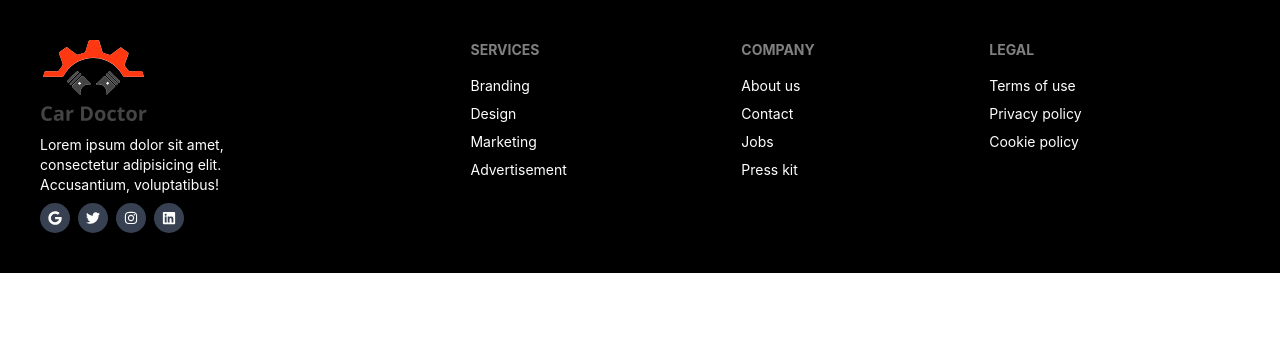
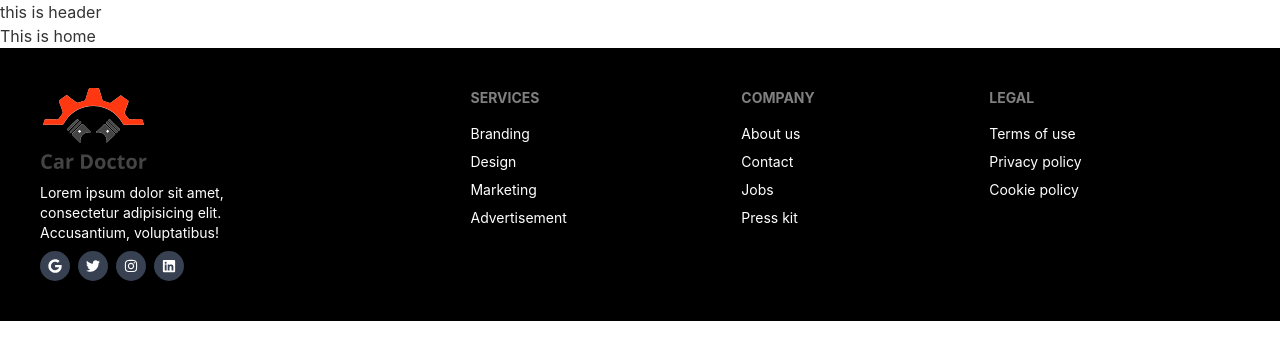
Before and after one commit to Chayti/genius-car-client_vite, a React (Create React App) app: page / in a window 1280 px wide. Shown: the top 360 px of the page. Built offline with nearby package versions, Linux system fonts and the light colour scheme.

Commit message:
Router setup

```diff
--- a/package.json
+++ b/package.json
@@ -10,6 +10,7 @@
     "react": "^18.2.0",
     "react-dom": "^18.2.0",
     "react-icons": "^4.6.0",
+    "react-router-dom": "^6.4.2",
     "react-scripts": "5.0.1",
     "web-vitals": "^2.1.4"
   },
--- a/src/App.js
+++ b/src/App.js
@@ -1,10 +1,10 @@
-import './App.css';
-import Footer from './Pages/Shared/Footer/Footer';
+import { RouterProvider } from 'react-router';
+import { routes } from './Routes/Routes/Routes';
 
 function App() {
   return (
-    <div className="App">
-      <Footer></Footer>
+    <div>
+      <RouterProvider router={routes}></RouterProvider>
     </div>
   );
 }
--- /dev/null
+++ b/src/Layout/Main.js
@@ -0,0 +1,16 @@
+import React from 'react';
+import { Outlet } from 'react-router';
+import Footer from '../Pages/Shared/Footer/Footer';
+import Header from '../Pages/Shared/Header/Header';
+
+const Main = () => {
+    return (
+        <div>
+            <Header></Header>
+            <Outlet></Outlet>
+            <Footer></Footer>
+        </div>
+    );
+};
+
+export default Main;
--- /dev/null
+++ b/src/Pages/Home/Home.js
@@ -0,0 +1,11 @@
+import React from 'react';
+
+const Home = () => {
+    return (
+        <div>
+            <h1>This is home</h1>
+        </div>
+    );
+};
+
+export default Home;
--- a/src/Pages/Shared/Footer/Footer.js
+++ b/src/Pages/Shared/Footer/Footer.js
@@ -1,5 +1,6 @@
 import React from "react";
 import { FaGoogle, FaTwitter, FaInstagram, FaLinkedin } from 'react-icons/fa';
+import { Link } from "react-router-dom";
 
 const Footer = () => {
     return (
@@ -44,23 +45,23 @@ const Footer = () => {
             </div>
             <div>
                 <span className="footer-title">Services</span>
-                <a className="link link-hover">Branding</a>
-                <a className="link link-hover">Design</a>
-                <a className="link link-hover">Marketing</a>
-                <a className="link link-hover">Advertisement</a>
+                <Link className="link link-hover">Branding</Link>
+                <Link className="link link-hover">Design</Link>
+                <Link className="link link-hover">Marketing</Link>
+                <Link className="link link-hover">Advertisement</Link>
             </div>
             <div>
                 <span className="footer-title">Company</span>
-                <a className="link link-hover">About us</a>
-                <a className="link link-hover">Contact</a>
-                <a className="link link-hover">Jobs</a>
-                <a className="link link-hover">Press kit</a>
+                <Link className="link link-hover">About us</Link>
+                <Link className="link link-hover">Contact</Link>
+                <Link className="link link-hover">Jobs</Link>
+                <Link className="link link-hover">Press kit</Link>
             </div>
             <div>
                 <span className="footer-title">Legal</span>
-                <a className="link link-hover">Terms of use</a>
-                <a className="link link-hover">Privacy policy</a>
-                <a className="link link-hover">Cookie policy</a>
+                <Link className="link link-hover">Terms of use</Link>
+                <Link className="link link-hover">Privacy policy</Link>
+                <Link className="link link-hover">Cookie policy</Link>
             </div>
         </footer>
     );
--- a/src/Pages/Shared/Header/Header.js
+++ b/src/Pages/Shared/Header/Header.js
@@ -2,7 +2,9 @@ import React from 'react';
 
 const Header = () => {
     return (
-        <div></div>
+        <div>
+            <p>this is header</p>
+        </div>
     )
 }
 
--- /dev/null
+++ b/src/Routes/Routes/Routes.js
@@ -0,0 +1,16 @@
+import { createBrowserRouter } from "react-router-dom";
+import Main from "../../Layout/Main";
+import Home from "../../Pages/Home/Home";
+
+export const routes = createBrowserRouter([
+    {
+        path: '/',
+        element: <Main></Main>,
+        children: [
+            {
+                path: '/',
+                element: <Home></Home>,
+            },
+        ]
+    }
+])
```
Also changed, not shown: 1 other file (tests, documents, lock files or other folders).
